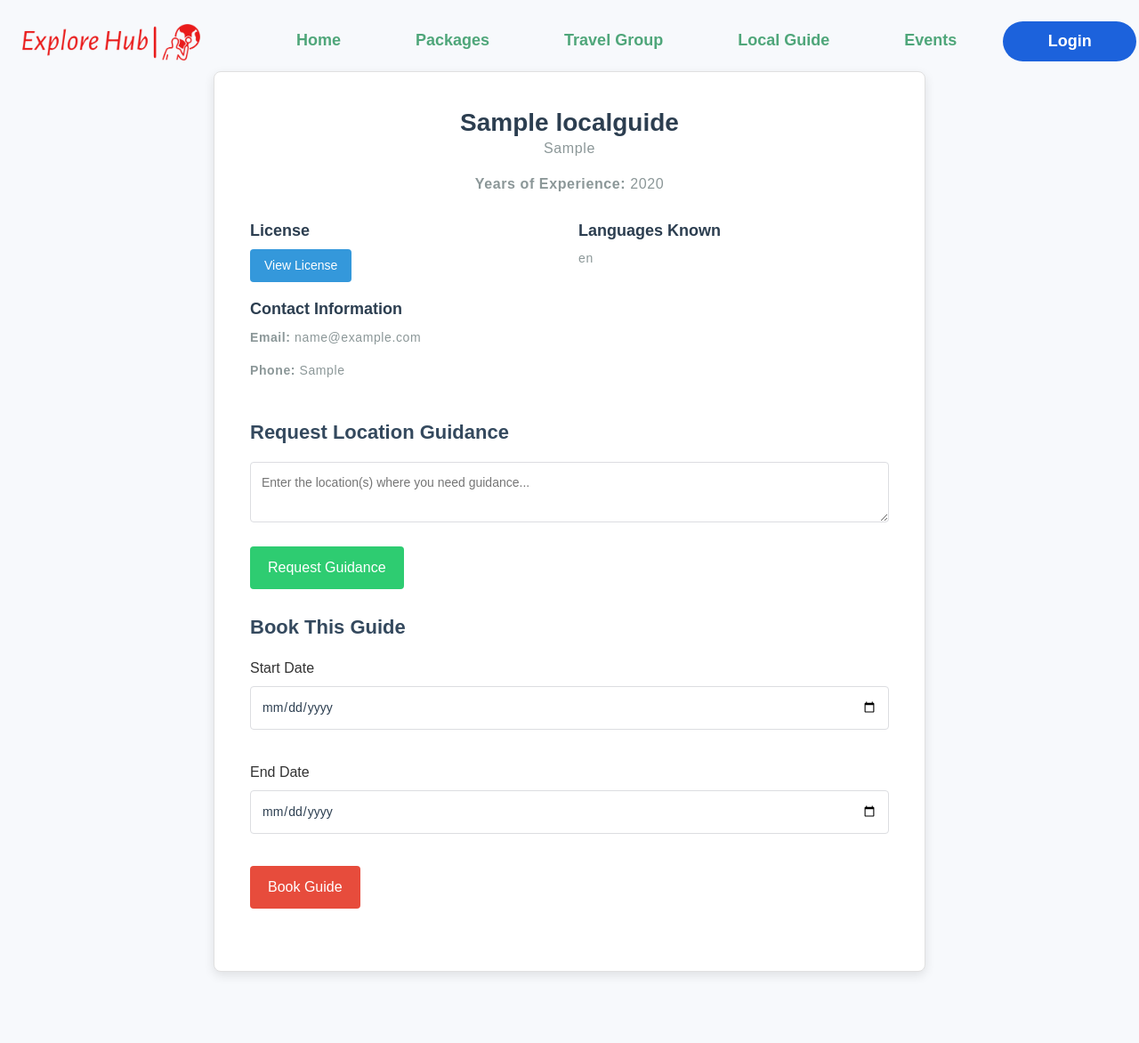
After one commit to kiran-kurian/Explore_Hub, a Django app: page /local-guide/1/ in a window 1280 px wide. The commit adds this page. Shown: the whole page at 89% size. Run offline with Django 5.2, Linux system fonts and the light colour scheme; tables that the repository leaves empty hold one stand-in row (values such as "Sample post"); some libraries are stand-ins or nearby versions.

Commit message:
local guide updation

```diff
--- a/Explore_Hub/explore_app/models.py
+++ b/Explore_Hub/explore_app/models.py
@@ -142,3 +142,10 @@ class Message(models.Model):
     group = models.ForeignKey(TravelGroup, on_delete=models.CASCADE)
     content = models.TextField()
     send_at = models.DateTimeField(auto_now_add=True)
+
+#model for chatting of the local guide
+class AdviceRequest(models.Model):
+    guide_name = models.CharField(max_length=100)
+    user_name = models.CharField(max_length=100)
+    message = models.TextField()
+    created_at = models.DateTimeField(auto_now_add=True)
--- a/Explore_Hub/explore_app/urls.py
+++ b/Explore_Hub/explore_app/urls.py
@@ -75,6 +75,11 @@ urlpatterns = [
     path('registration/guide/', guide_registration, name="guide_registration"),
     path('guide_home/', guide_home, name='guide_home'),
     path('approve_guide/<int:guide_id>/', approve_local_guide, name='approve_guide'),
+    path('local-guides/', local_guide_list, name='local_guide_list'),
+    path('guide-search/', guide_search, name='guide_search'),
+    path('local-guide/<int:guide_id>/', local_guide_detail, name='local_guide_detail'),
+    path('local-guide/<int:guide_id>/request-guidance/', request_guidance, name='request_guidance'),
+    path('local-guide/<int:guide_id>/book/', book_guide, name='book_guide'),
 ]
 if settings.DEBUG:
     urlpatterns += static(settings.MEDIA_URL, document_root=settings.MEDIA_ROOT)
--- a/Explore_Hub/explore_app/views.py
+++ b/Explore_Hub/explore_app/views.py
@@ -1191,3 +1191,36 @@ def approve_local_guide(request, guide_id):
         return redirect('admin_approve_agencies')
     else:
         return redirect('login')
+
+#view for local guide listing
+def local_guide_list(request):
+    guides = LocalGuide.objects.filter(approved=True)
+    return render(request, 'localguide.html', {'guides': guides})
+
+#view for searching the local guide listing
+def guide_search(request):
+    query = request.GET.get('query', '').strip()
+    guides = LocalGuide.objects.filter(approved=True, name__icontains=query) if query else LocalGuide.objects.filter(approved=True)
+    return render(request, 'guide_list_partial.html', {'guides': guides})
+
+#view for detailed view of local guide
+def local_guide_detail(request, guide_id):
+    guide = get_object_or_404(LocalGuide, guide_id=guide_id, approved=True)
+    return render(request, 'local_guide_detail.html', {'guide': guide})
+
+#view for request guidance by the regular user
+def request_guidance(request, guide_id):
+    if request.method == 'POST':
+        location_request = request.POST.get('location_request')
+
+        return redirect('local_guide_detail', guide_id=guide_id)
+    return redirect('local_guide_list')
+
+#view for booking local guide by the regular user
+def book_guide(request, guide_id):
+    if request.method == 'POST':
+        start_date = request.POST.get('start_date')
+        end_date = request.POST.get('end_date')
+
+        return redirect('local_guide_detail', guide_id=guide_id)
+    return redirect('local_guide_list')
--- a/Explore_Hub/templates/layout_main.html
+++ b/Explore_Hub/templates/layout_main.html
@@ -48,7 +48,7 @@
                     </li>
                     {% endif %}
                     <li class="nav-item">
-                        <a class="nav-link" href="#guide">Local Guide</a>
+                        <a class="nav-link" href="{% url 'local_guide_list' %}">Local Guide</a>
                     </li>
                     <li class="nav-item">
                         <a class="nav-link" href="#events">Events</a>
--- /dev/null
+++ b/Explore_Hub/templates/local_guide_detail.html
@@ -0,0 +1,169 @@
+{% extends 'layout_main.html' %}
+{% load static %}
+{% block content %}
+
+<div class="guide-detail-container">
+    <div class="guide-header">
+        <h1>{{ guide.name }}</h1>
+        <p class="location">{{ guide.location }}</p>
+        <p><strong>Years of Experience:</strong> {{ guide.years_of_experience }}</p>
+    </div>
+
+    <div class="guide-info">
+        <div class="info-section">
+            <h4>License</h4>
+            <a href="{{ guide.guide_license.url }}" target="_blank" class="btn-view-license">View License</a>
+        </div>
+
+        <div class="info-section">
+            <h4>Languages Known</h4>
+            <p>{{ guide.languages_known }}</p>
+        </div>
+
+        <div class="info-section">
+            <h4>Contact Information</h4>
+            <p><strong>Email:</strong> {{ guide.email }}</p>
+            <p><strong>Phone:</strong> {{ guide.contact }}</p>
+        </div>
+    </div>
+
+    <div class="request-guidance">
+        <h2>Request Location Guidance</h2>
+        <form method="post" action="{% url 'request_guidance' guide.guide_id %}">
+            {% csrf_token %}
+            <textarea name="location_request" placeholder="Enter the location(s) where you need guidance..." required></textarea>
+            <button type="submit" class="btn-request-guidance">Request Guidance</button>
+        </form>
+    </div>
+
+    <div class="book-guide">
+        <h2>Book This Guide</h2>
+        <form method="post" action="{% url 'book_guide' guide.guide_id %}">
+            {% csrf_token %}
+            <div class="form-group">
+                <label for="start_date">Start Date</label>
+                <input type="date" id="start_date" name="start_date" required>
+            </div>
+            <div class="form-group">
+                <label for="end_date">End Date</label>
+                <input type="date" id="end_date" name="end_date" required>
+            </div>
+            <button type="submit" class="btn-book-guide">Book Guide</button>
+        </form>
+    </div>
+</div>
+
+<style>
+    body {
+        font-family: 'Arial', sans-serif;
+        background-color: #f7f9fc;
+        color: #333;
+        margin: 10px;
+        padding: 0;
+    }
+    .guide-detail-container {
+        background: #ffffff;
+        color: #333;
+        padding: 40px;
+        border: 1px solid #e0e0e0;
+        border-radius: 8px;
+        max-width: 800px;
+        margin: 80px auto;
+        box-shadow: 0 4px 12px rgba(0, 0, 0, 0.1);
+    }
+    .guide-header {
+        text-align: center;
+        margin-bottom: 30px;
+    }
+    .guide-header h1 {
+        color: #2c3e50;
+        font-size: 28px;
+        margin: 0;
+    }
+    .guide-header p {
+        font-size: 16px;
+        color: #7f8c8d;
+    }
+    .guide-info {
+        display: flex;
+        flex-wrap: wrap;
+        gap: 20px;
+        margin-bottom: 30px;
+    }
+    .info-section {
+        flex: 1 1 45%;
+    }
+    .info-section h4 {
+        font-size: 18px;
+        color: #2c3e50;
+        margin-bottom: 10px;
+    }
+    .info-section p {
+        font-size: 14px;
+        color: #7f8c8d;
+    }
+    .btn-view-license {
+        display: inline-block;
+        background-color: #3498db;
+        color: #fff;
+        padding: 8px 16px;
+        text-decoration: none;
+        border-radius: 4px;
+        font-size: 14px;
+    }
+    .btn-view-license:hover {
+        background-color: #2980b9;
+        color: white;
+    }
+    .request-guidance, .book-guide {
+        margin-bottom: 30px;
+    }
+    .request-guidance h2, .book-guide h2 {
+        font-size: 22px;
+        color: #34495e;
+        margin-bottom: 20px;
+    }
+    textarea, input[type="date"] {
+        width: 100%;
+        padding: 12px;
+        border: 1px solid #dcdde1;
+        border-radius: 4px;
+        margin-bottom: 20px;
+        font-size: 14px;
+        color: #2c3e50;
+    }
+    textarea:focus, input[type="date"]:focus {
+        outline: none;
+        border-color: #3498db;
+    }
+    .btn-request-guidance {
+        display: inline-block;
+        background-color: #2ecc71;
+        color: #fff;
+        padding: 12px 20px;
+        text-align: center;
+        border: none;
+        border-radius: 4px;
+        font-size: 16px;
+        cursor: pointer;
+    }
+    .btn-request-guidance:hover {
+        background-color: #27ae60;
+    }
+    .btn-book-guide {
+        display: inline-block;
+        background-color: #e74c3c;
+        color: #fff;
+        padding: 12px 20px;
+        text-align: center;
+        border: none;
+        border-radius: 4px;
+        font-size: 16px;
+        cursor: pointer;
+    }
+    .btn-book-guide:hover {
+        background-color: #c0392b;
+    }
+</style>
+
+{% endblock %}
```
Also changed, not shown: Explore_Hub/templates/guide.html (added, +154 -0 lines), Explore_Hub/templates/guide_home.html (+4 -135 lines), Explore_Hub/templates/guide_list_partial.html (added, +24 -0 lines), Explore_Hub/templates/guide_requests.html (added, +19 -0 lines), Explore_Hub/templates/localguide.html (added, +159 -0 lines).
